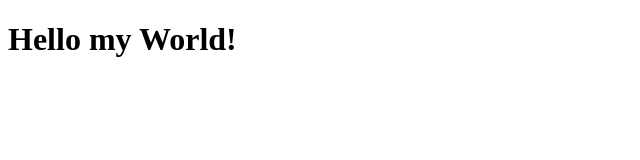
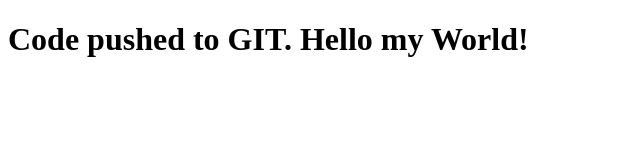
Before and after one commit to posttokrish/dockertest, a plain HTML site: page index.html in a window 1280 px wide. Shown: the whole page, without its empty margins (0-640 px from the left). Drawn offline with Linux system fonts and the light colour scheme.

Commit message:
test
test

```diff
--- a/index.html
+++ b/index.html
@@ -1,9 +1,9 @@
 <!DOCTYPE html>
 <html>
 <head>
-    <title>Hello2 my  World 2!</title>
+    <title>Hello my  World 2!</title>
 </head>
 <body>
-    <h1>Hello my  World!</h1>
+    <h1>Code pushed to GIT. Hello my  World! </h1>
 </body>
 </html>
```
